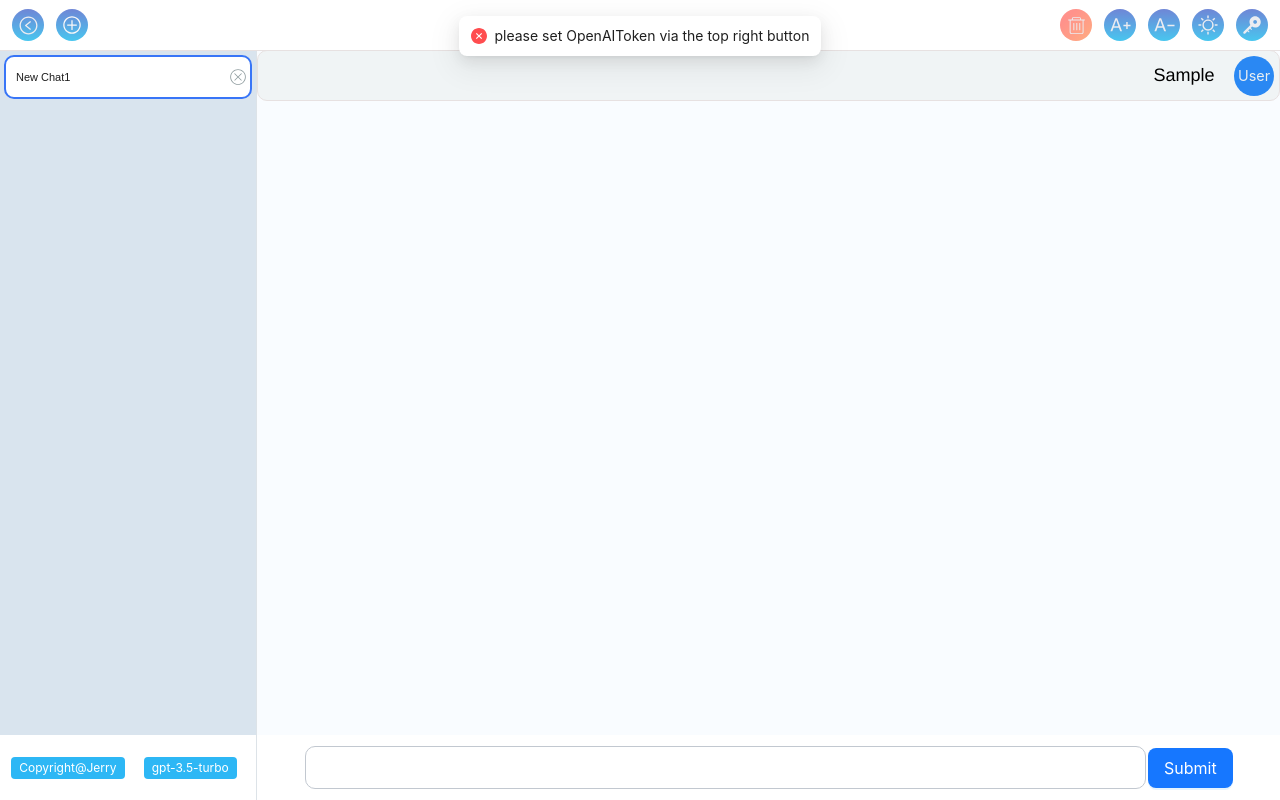
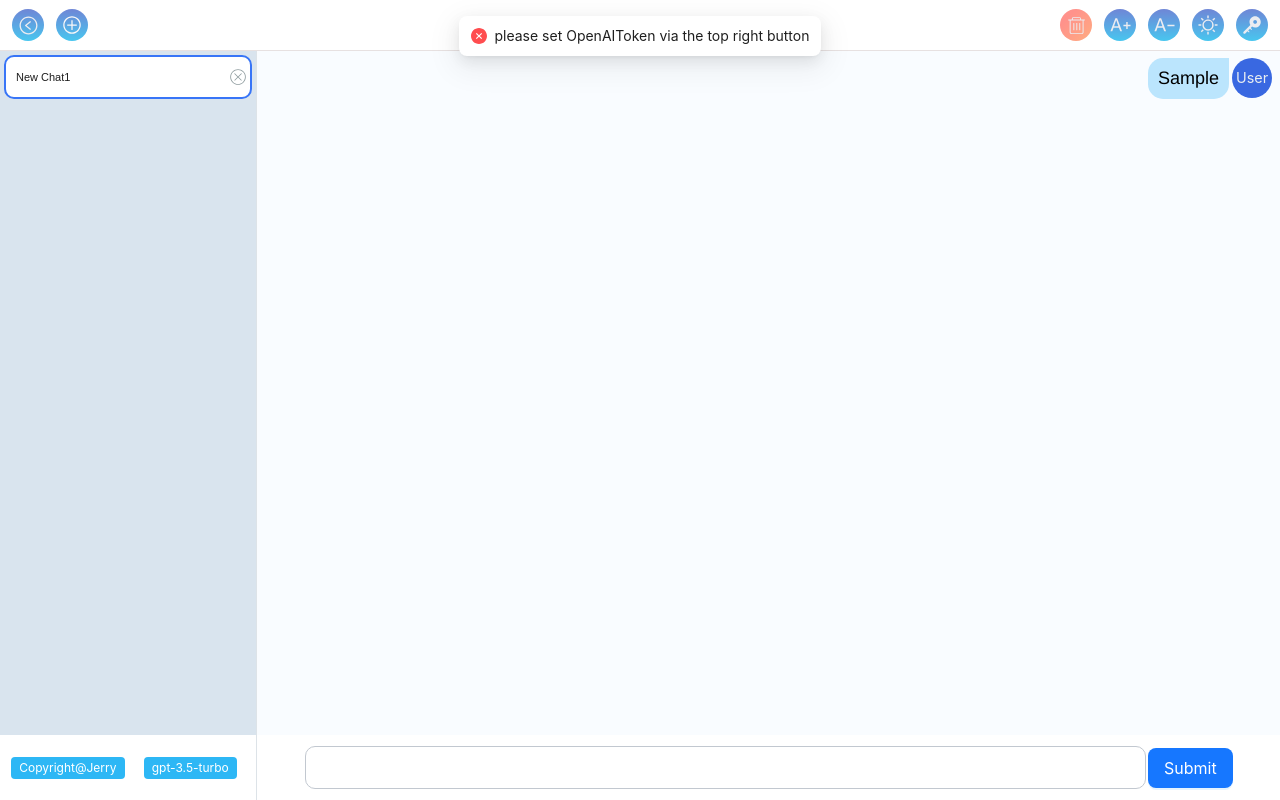
Before and after one commit to jerry0chou/chat-gpt-web, a React (Create React App) app: page / in a window 1280 px wide. Both pictures are taken after typing "Sample" into the empty fields and a click on the button "Submit". Built offline with nearby package versions, Linux system fonts and the light colour scheme.

Commit message:
adjust chat list color scheme

```diff
--- a/src/components/ChatList/ChatList.tsx
+++ b/src/components/ChatList/ChatList.tsx
@@ -24,11 +24,9 @@ export default function ChatList() {
                             {
                                 item.role === 'system' ? <ProfileContainer role={'system'}>
                                     <Avatar size={40} src={url}/>
-                                </ProfileContainer> : <ProfileContainer role={'user'}>
-                                    <Avatar size={40} style={{backgroundColor: '#2a88f3', color: '#e9eef1'}}>User</Avatar>
-                                </ProfileContainer>
+                                </ProfileContainer> :<div/>
                             }
-                            <ContentContainer role={item.role}>
+                            <ContentContainer role={item.role} theme={theme}>
                                 {
                                     tidyContent(item.content).map((item, index2) => {
                                         return (
@@ -41,6 +39,9 @@ export default function ChatList() {
                                     })
                                 }
                             </ContentContainer>
+                            {item.role === 'user' ?  <ProfileContainer role={'user'}>
+                                <Avatar size={40} style={{backgroundColor: '#3968e1', color: '#e9eef1'}}>User</Avatar>
+                            </ProfileContainer>: <div/>}
                         </CardContainer>
                    )
                 })
--- a/src/components/ChatList/css.tsx
+++ b/src/components/ChatList/css.tsx
@@ -1,48 +1,30 @@
 import React from "react";
-import styled, {css} from "styled-components";
+import styled from "styled-components";
 import {Theme} from "../../store/reducer/header";
 
 export const ChatListContainer = styled.div`
   display: flex;
   flex-direction: column;
-  gap: 5px;
   margin-bottom: 120px;
-`
-const nightContentTheme = css`
-  background-color: #354350;
-  //background-image: linear-gradient(to right top, #4c4c54, #484a52, #454750, #41454d, #3d434b, #3a4149, #373f48, #343d46, #313b44, #2e3842, #2c3641, #29343f);
-`
-const dayContentTheme = css`
-  background-color: #f0f4f5;
-  border: 1px solid #e7e1e1;
-`
-
-const dayHoverTheme = css`
-  background-color: #ffffff;
-  background-image: linear-gradient(315deg, #ffffff 0%, #d7e1ec 74%);
 `
 export const CardContainer = styled.div<{ theme: Theme }>`
   position: relative;
   display: flex;
   flex-direction: row;
-  padding: 14px 15px;
+  align-items: flex-start;
+  padding: 8px 8px;
   border-radius: 10px;
-  ${p => p.theme === Theme.day ? dayContentTheme : nightContentTheme};
 `
 export const ProfileContainer = styled.div<{role: string}>`
-  position: absolute;
-  top: 5px;
-  ${p=>{if(p.role === 'system') return 'left: 5px;'}}}
-  ${p=>{if(p.role === 'user') return 'right: 5px;'}}}
+  margin-left: ${p => p.role === 'user' ? '3px' : '0'};
+  margin-right: ${p => p.role === 'system' ? '3px' : '0'};
 `
-export const ContentContainer = styled.div<{role: string}>`
-  width: 95%;
+export const ContentContainer = styled.div<{role: string, theme: Theme}>`
   display: flex;
-  margin-left: ${p =>  p.role === 'system'? 38: 0 }px;
-  margin-right: ${p =>  p.role === 'user'? 38: 0 }px;
   flex-direction: column;
-  align-items: ${p => {
-    if (p.role === 'system') return 'flex-start;'
-    else return 'flex-end;'
-  }};
+  border-radius: ${p => p.role === 'user' ? '15px 0 15px 15px' : '0 15px 15px 15px'};
+  padding: 10px 10px;
+  background-color: ${p => p.theme === Theme.day ? p.role === 'user'? '#bbe5fd': '#daf8d4' :
+    p.role === 'system'? '#32935b': '#3968e1'};
+  margin-left: ${p => p.role === 'user' ? 'auto' : '0'};
 `
```
